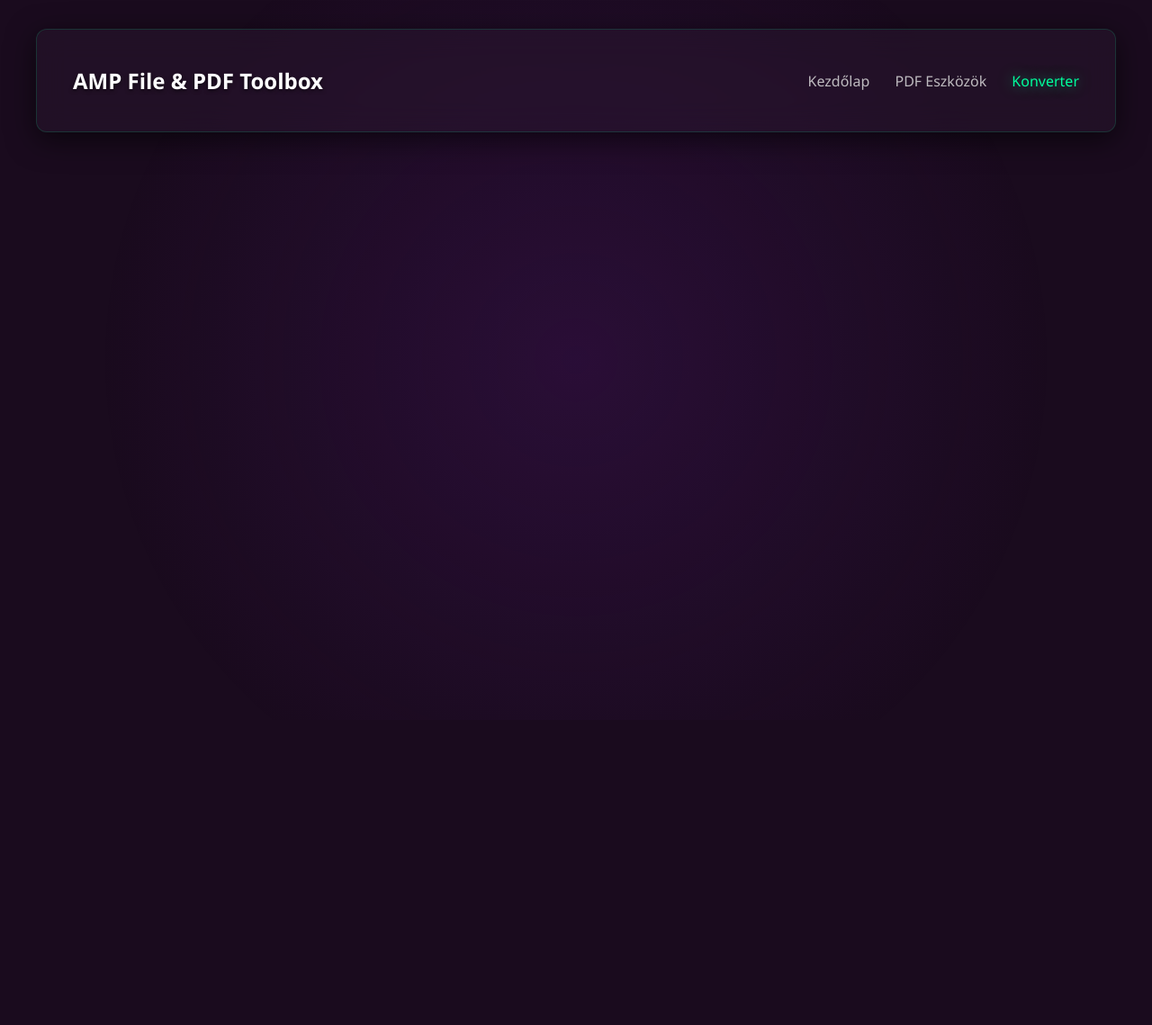
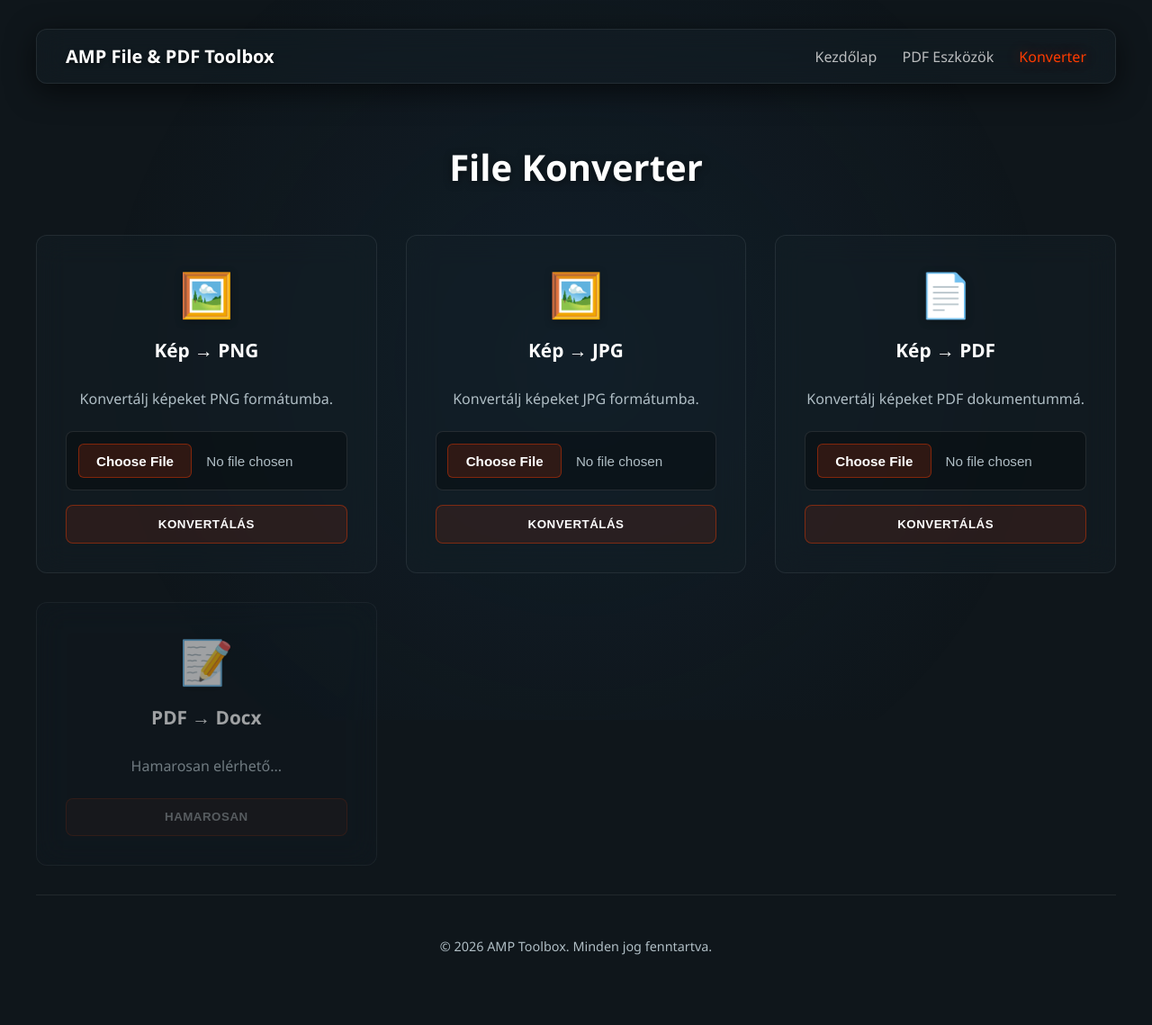
Before and after one commit to lego111Aron/AMP-Toolbox, a Flask app: page /converter in a window 1280 px wide. Shown: the whole page at 90% size. Before the commit the page ends 669 px from the top, so only its background shows below. Run offline with Flask 3, Linux system fonts and the light colour scheme.

Commit message:
fix and design update

```diff
--- a/static/converter.css
+++ /dev/null
@@ -1,24 +0,0 @@
-
-/* Converter Page Theme Overrides */
-body.converter-theme {
-    --bg-primary: #1a0b1e; /* Deep Purple */
-    --bg-secondary: #2d1b32;
-    --brand-primary: #00ff9d; /* Neon Green */
-    --brand-primary-rgb: 0, 255, 157;
-    --glass-bg: rgba(45, 27, 50, 0.4);
-    --glass-border: rgba(0, 255, 157, 0.15);
-    background-color: var(--bg-primary);
-}
-
-body.converter-theme .background-glow {
-    background: radial-gradient(circle at 50% 50%, rgba(106, 27, 154, 0.2), transparent 70%);
-}
-
-body.converter-theme nav a.active, body.converter-theme nav a:hover {
-    color: var(--brand-primary);
-    text-shadow: 0 0 15px rgba(0, 255, 157, 0.5);
-}
-
-body.converter-theme .section-title {
-    color: var(--brand-primary);
-}
--- a/static/style.css
+++ b/static/style.css
@@ -73,20 +73,21 @@ header {
     display: flex;
     justify-content: space-between;
     align-items: center;
-    padding: 1.5rem 2rem;
+    padding: 1rem 2rem;
     background: rgba(15, 22, 27, 0.6);
     backdrop-filter: blur(12px);
     border-bottom: 1px solid var(--glass-border);
     border-radius: 0 0 var(--border-radius) var(--border-radius);
-    margin-bottom: 3rem;
+    margin-bottom: 2rem;
 }
 
 header h1 {
-    font-size: 1.5rem;
+    font-size: 1.25rem;
     margin: 0;
     text-shadow: 0 2px 4px rgba(0,0,0,0.5);
     color: #fff;
 }
+
 
 nav a {
     margin-left: 1.5rem;
@@ -110,51 +111,80 @@ nav a.active, nav a:hover {
     padding: 2.5rem;
     box-shadow: var(--shadow-strong);
     margin-bottom: 2rem;
+    position: relative;
+    z-index: 1;
 }
 
-.section-title {
-    font-size: 2rem;
-    margin-top: 0;
-    margin-bottom: 1.5rem;
-    border-bottom: 1px solid rgba(255,255,255,0.05);
-    padding-bottom: 1rem;
+/* Page Title */
+.page-title {
+    font-size: 2.5rem;
     color: #fff;
+    text-align: center;
+    margin-bottom: 3rem;
+    font-weight: 700;
+    text-shadow: 0 2px 8px rgba(0, 0, 0, 0.5);
 }
 
 /* Grid Layout */
 .card-grid {
     display: grid;
-    grid-template-columns: repeat(auto-fit, minmax(300px, 1fr));
-    gap: 1.5rem;
+    grid-template-columns: repeat(auto-fill, minmax(280px, 1fr));
+    gap: 2rem;
+    margin-bottom: 2rem;
 }
 
 .tool-card {
-    background: linear-gradient(145deg, rgba(255,255,255,0.03), rgba(255,255,255,0.01));
+    background: var(--glass-bg);
+    backdrop-filter: blur(16px);
+    -webkit-backdrop-filter: blur(16px);
     border: 1px solid var(--glass-border);
     border-radius: 12px;
     padding: 2rem;
     transition: all 0.3s ease;
     display: flex;
     flex-direction: column;
+    align-items: center;
+    text-align: center;
+    position: relative;
+    z-index: 1;
 }
 
 .tool-card:hover {
-    transform: translateY(-5px);
-    border-color: rgba(255, 60, 0, 0.3);
-    box-shadow: 0 8px 25px rgba(0,0,0,0.3);
+    transform: translateY(-8px);
+    border-color: rgba(255, 60, 0, 0.5);
+    box-shadow: 0 12px 40px rgba(0, 0, 0, 0.4);
+}
+
+.tool-icon {
+    font-size: 3rem;
+    margin-bottom: 1rem;
+    filter: drop-shadow(0 2px 4px rgba(0, 0, 0, 0.3));
 }
 
 .tool-card h3 {
-    margin-top: 0;
+    margin: 0 0 0.75rem 0;
     color: #fff;
-    font-size: 1.4rem;
+    font-size: 1.3rem;
+    font-weight: 600;
 }
 
 .tool-card p {
     color: var(--text-secondary);
     line-height: 1.5;
+    margin-bottom: 1.5rem;
     flex-grow: 1;
-    margin-bottom: 2rem;
+}
+
+.tool-card form {
+    width: 100%;
+}
+
+.tool-card input[type="file"] {
+    margin-bottom: 1rem;
+}
+
+.tool-card .btn {
+    width: 100%;
 }
 
 /* Forms */
@@ -162,7 +192,49 @@ nav a.active, nav a:hover {
     margin-bottom: 1.5rem;
 }
 
-input[type="file"], select {
+input[type="file"] {
+    display: block;
+    width: 100%;
+    padding: 0.8rem;
+    background: rgba(0,0,0,0.3);
+    border: 1px solid rgba(255,255,255,0.1);
+    border-radius: 8px;
+    color: var(--text-secondary);
+    font-size: 0.95rem;
+    outline: none;
+    box-sizing: border-box;
+    cursor: pointer;
+    transition: all 0.3s ease;
+}
+
+input[type="file"]:hover {
+    border-color: rgba(255, 60, 0, 0.3);
+    background: rgba(0,0,0,0.4);
+}
+
+input[type="file"]:focus {
+    border-color: var(--brand-primary);
+    box-shadow: 0 0 10px rgba(255, 60, 0, 0.2);
+}
+
+input[type="file"]::file-selector-button {
+    background: rgba(255, 60, 0, 0.15);
+    border: 1px solid rgba(255, 60, 0, 0.4);
+    color: #fff;
+    padding: 0.6rem 1.2rem;
+    margin-right: 1rem;
+    border-radius: 6px;
+    cursor: pointer;
+    font-weight: 600;
+    transition: all 0.2s ease;
+}
+
+input[type="file"]::file-selector-button:hover {
+    background: rgba(255, 60, 0, 0.3);
+    box-shadow: 0 0 15px rgba(255, 60, 0, 0.2);
+}
+
+select {
     display: block;
     width: 100%;
     padding: 0.8rem;
@@ -173,11 +245,18 @@ input[type="file"], select {
     font-size: 1rem;
     outline: none;
     box-sizing: border-box;
-    /* Important for padding not to overflow width */
+    cursor: pointer;
+    transition: all 0.3s ease;
 }
 
-input[type="file"]:focus, select:focus {
+select:hover {
+    border-color: rgba(255, 60, 0, 0.3);
+    background: rgba(0,0,0,0.4);
+}
+
+select:focus {
     border-color: var(--brand-primary);
+    box-shadow: 0 0 10px rgba(255, 60, 0, 0.2);
 }
 
 /* Buttons */
@@ -201,6 +280,16 @@ input[type="file"]:focus, select:focus {
     box-shadow: 0 0 20px rgba(255, 60, 0, 0.25);
     text-decoration: none;
     color: #fff;
+}
+
+.btn:disabled {
+    opacity: 0.5;
+    cursor: not-allowed;
+}
+
+.btn:disabled:hover {
+    background: rgba(255, 60, 0, 0.1);
+    box-shadow: none;
 }
 
 /* Alerts */
@@ -246,4 +335,14 @@ footer {
     .glass-panel {
         padding: 1.5rem;
     }
+
+    .page-title {
+        font-size: 2rem;
+        margin-bottom: 2rem;
+    }
+
+    .card-grid {
+        grid-template-columns: 1fr;
+        gap: 1.5rem;
+    }
 }
--- a/templates/converter.html
+++ b/templates/converter.html
@@ -1,34 +1,53 @@
 {% extends "layout.html" %}
 
 {% block title %}File Konverter{% endblock %}
-{% block body_class %}converter-theme{% endblock %}
 
 {% block content %}
-    <div class="glass-panel">
-        <h2 class="section-title">Univerzális Konverter</h2>
+    <h2 class="page-title">File Konverter</h2>
 
-        <div class="card-grid">
-            <div class="tool-card">
-                <h3>File Konvertálás</h3>
-                <p>Töltsd fel a fájlt és válaszd ki a célformátumot.</p>
-                <form action="{{ url_for('upload_convert') }}" method="post" enctype="multipart/form-data">
-                    <div class="form-group">
-                        <input type="file" name="file" required>
-                    </div>
+    <div class="card-grid">
+        <!-- Image to PNG -->
+        <div class="tool-card">
+            <div class="tool-icon">🖼️</div>
+            <h3>Kép → PNG</h3>
+            <p>Konvertálj képeket PNG formátumba.</p>
+            <form action="{{ url_for('upload_convert') }}" method="post" enctype="multipart/form-data">
+                <input type="file" name="file" accept="image/*" required>
+                <input type="hidden" name="format" value="png">
+                <button type="submit" class="btn">Konvertálás</button>
+            </form>
+        </div>
 
-                    <div class="form-group">
-                        <label for="format" style="color: var(--text-secondary); display: block; margin-bottom: 0.5rem;">Cél formátum:</label>
-                        <select name="format" id="format">
-                            <option value="png">PNG (Képből)</option>
-                            <option value="jpg">JPG (Képből)</option>
-                            <option value="pdf">PDF (Docx/Képből)</option>
-                            <option value="docx">Docx (PDF-ből - hamarosan)</option>
-                        </select>
-                    </div>
+        <!-- Image to JPG -->
+        <div class="tool-card">
+            <div class="tool-icon">🖼️</div>
+            <h3>Kép → JPG</h3>
+            <p>Konvertálj képeket JPG formátumba.</p>
+            <form action="{{ url_for('upload_convert') }}" method="post" enctype="multipart/form-data">
+                <input type="file" name="file" accept="image/*" required>
+                <input type="hidden" name="format" value="jpg">
+                <button type="submit" class="btn">Konvertálás</button>
+            </form>
+        </div>
 
-                    <button type="submit" class="btn">Konvertálás</button>
-                </form>
-            </div>
+        <!-- Image to PDF -->
+        <div class="tool-card">
+            <div class="tool-icon">📄</div>
+            <h3>Kép → PDF</h3>
+            <p>Konvertálj képeket PDF dokumentummá.</p>
+            <form action="{{ url_for('upload_convert') }}" method="post" enctype="multipart/form-data">
+                <input type="file" name="file" accept="image/*" required>
+                <input type="hidden" name="format" value="pdf">
+                <button type="submit" class="btn">Konvertálás</button>
+            </form>
+        </div>
+
+        <!-- Placeholder for future conversions -->
+        <div class="tool-card" style="opacity: 0.6; pointer-events: none;">
+            <div class="tool-icon">📝</div>
+            <h3>PDF → Docx</h3>
+            <p>Hamarosan elérhető...</p>
+            <button class="btn" disabled>Hamarosan</button>
         </div>
     </div>
 {% endblock %}
--- a/templates/layout.html
+++ b/templates/layout.html
@@ -5,16 +5,17 @@
     <meta name="viewport" content="width=device-width, initial-scale=1.0">
     <title>AMP Toolbox - {% block title %}{% endblock %}</title>
     <link rel="stylesheet" href="{{ url_for('static', filename='style.css') }}">
-    <link rel="stylesheet" href="{{ url_for('static', filename='converter.css') }}">
 </head>
 <body class="{% block body_class %}{% endblock %}">
     <div class="background-glow"></div>
 
 
+
     <div class="page-container">
 
-        <header class="glass-panel" style="display: flex; justify-content: space-between; align-items: center; margin-bottom: 2rem;">
-            <h1>AMP File & PDF Toolbox</h1>
+        <header class="glass-panel" style="display: flex; justify-content: space-between; align-items: center; margin-bottom: 2rem; padding: 1rem 2rem;">
+            <h1 style="font-size: 1.25rem;">AMP File & PDF Toolbox</h1>
+
             <nav>
                 <a href="{{ url_for('index') }}" class="{{ 'active' if request.endpoint == 'index' else '' }}">Kezdőlap</a>
                 <a href="{{ url_for('pdf_tools') }}" class="{{ 'active' if request.endpoint == 'pdf_tools' else '' }}">PDF Eszközök</a>
@@ -33,3 +34,12 @@
         {% endwith %}
 
         <div class="content-wrapper">
+            {% block content %}{% endblock %}
+        </div>
+
+        <footer>
+            <p>&copy; 2026 AMP Toolbox. Minden jog fenntartva.</p>
+        </footer>
+    </div>
+</body>
+</html>
```
Also changed, not shown: templates/index.html (+10 -20 lines), templates/pdf_tools.html (+10 -8 lines).
